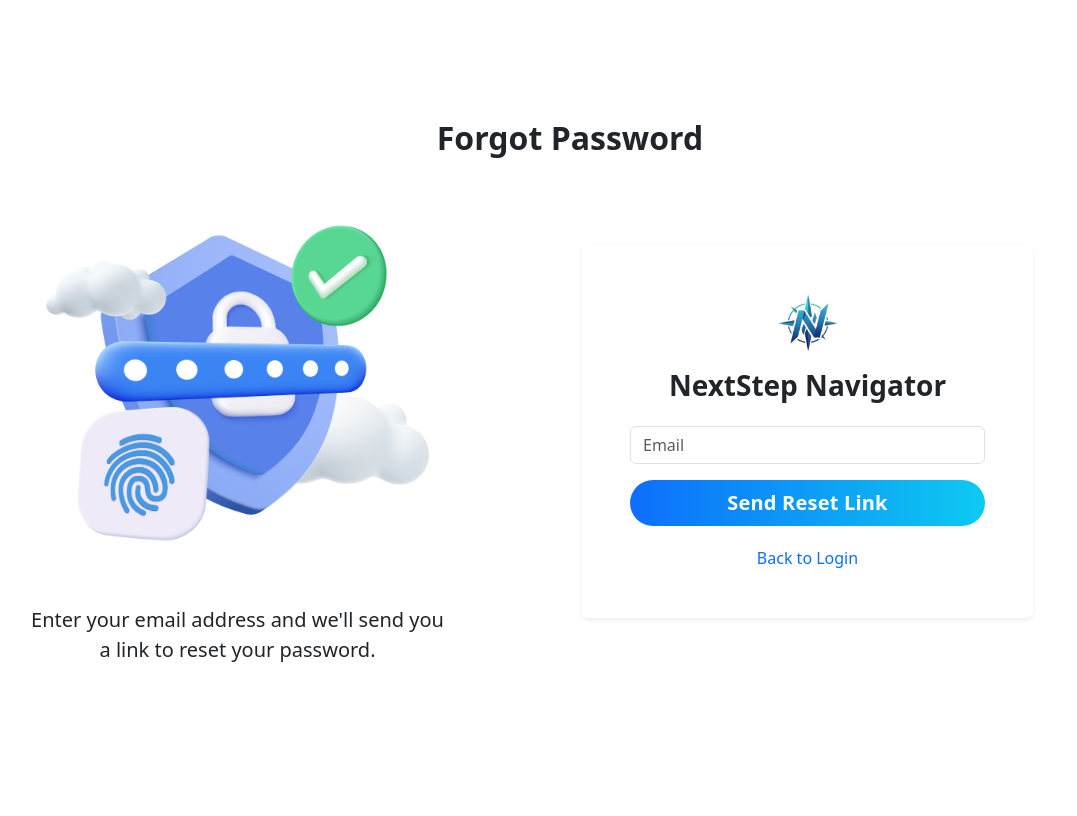
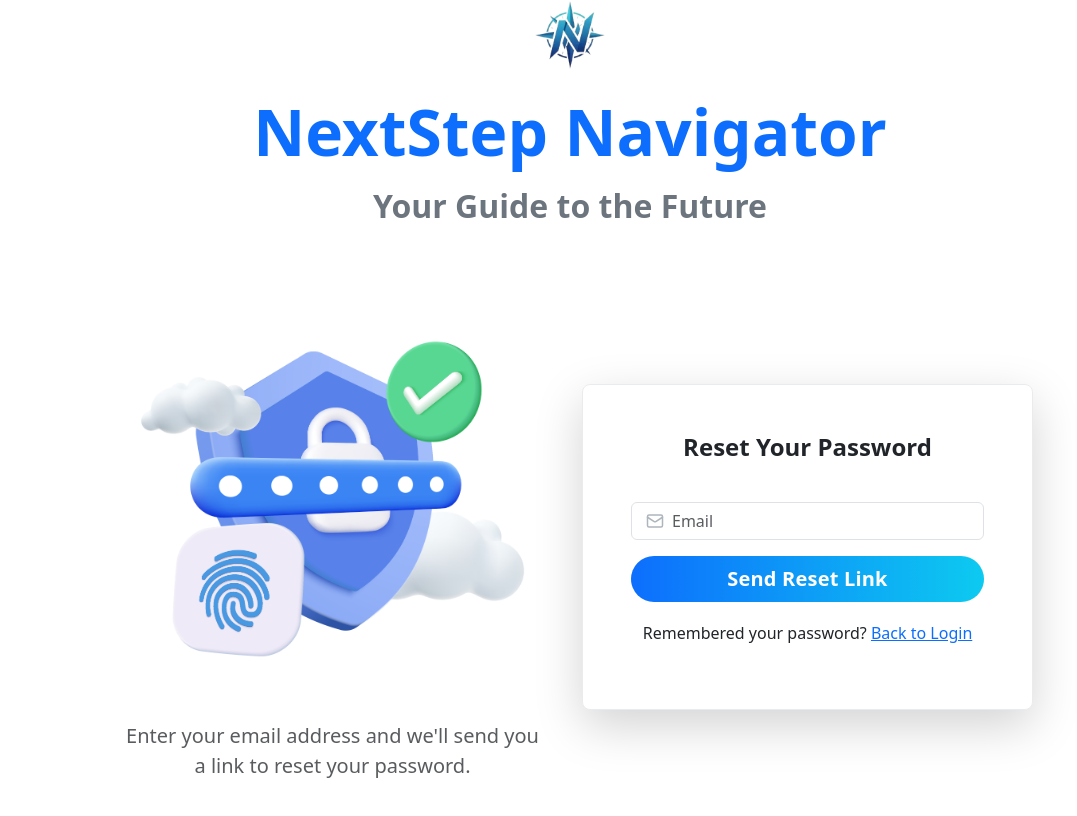
Before and after one commit to Faro123-sudo/Nextstep-with-backend, a React (Vite) app in the folder Nextstep-frontend/nextstep-navigator/: page /forgot-password in a window 1280 px wide. Shown: the top 816 px of the page, without its empty margins (70-1147 px from the left). Built offline with nearby package versions, Linux system fonts and the light colour scheme; no server answers.

Commit message:
update to the login, register, and forgot password ui

```diff
--- a/Nextstep-frontend/nextstep-navigator/src/components/staticFiles/LandingPage.css
+++ b/Nextstep-frontend/nextstep-navigator/src/components/staticFiles/LandingPage.css
@@ -26,10 +26,29 @@
 .form-check {
   width: fit-content !important;
 }
+
 .form-container {
   background: white;
   border-radius: 15px;
+  border: 1px solid #e9ecef;
 }
+
+.form-group {
+  position: relative;
+}
+
+.form-group .form-icon {
+  position: absolute;
+  left: 15px;
+  top: 50%;
+  transform: translateY(-50%);
+  color: #adb5bd;
+}
+
+.form-group .form-control {
+  padding-left: 40px;
+}
+
 .form-check-input:checked {
   background-color: #0d6efd;
   border-color: #0d6efd;
@@ -39,6 +58,13 @@
   border: none;
   transition: all 0.3s ease;
 }
+.form-error-alert {
+  display: flex;
+  align-items: center;
+  gap: 0.5rem;
+  font-size: 0.875rem;
+}
+
 .btn-primary:hover {
   transform: translateY(-2px);
   box-shadow: 0 4px 8px rgba(0, 0, 0, 0.2);
--- a/Nextstep-frontend/nextstep-navigator/src/pages/auth/ForgotPassword.jsx
+++ b/Nextstep-frontend/nextstep-navigator/src/pages/auth/ForgotPassword.jsx
@@ -3,6 +3,7 @@ import { useState } from "react";
 import { useNavigate, Link } from "react-router-dom";
 import { sendPasswordResetEmail } from "../../utils/auth";
 import Lottie from "lottie-react";
+import { Mail, AlertCircle, CheckCircle } from "lucide-react";
 import Logo from "../../assets/logo.webp";
 import animationData from "../../assets/animation/forgot-password.json";
 import "bootstrap/dist/css/bootstrap.min.css";
@@ -36,45 +37,62 @@ const ForgotPassword = () => {
 
     return (
       <div className="min-vh-100 d-flex flex-column align-items-center justify-content-center landing-bg">
-        <h2 className="fw-bold mb-4 text-center">Forgot Password</h2>
       <div className="container">
-          <div className="row align-items-center">
+        <div className="row text-center mb-5">
+          <div className="col-12" data-aos="fade-up" data-aos-delay="300">
+            <img src={Logo} alt="NextStep Navigator Logo" className="mb-4 fade-in" style={{ height: "70px" }} />
+            <h1 className="display-3 fw-bold text-primary mb-3">NextStep Navigator</h1>
+            <h2 className="fw-semibold text-secondary mb-4">Your Guide to the Future</h2>
+          </div>
+        </div>
+        <div className="row justify-content-center align-items-center mb-5">
           <div className="col-md-6 col-lg-5 text-center mb-5 mb-md-0" data-aos="fade-right" data-aos-delay="500">
             <Lottie animationData={animationData} loop style={{ width: "100%", maxWidth: "400px", margin: "auto" }} />
-              <p className="lead mt-4 px-3">
+            <p className="lead mt-4 text-muted px-3">
               Enter your email address and we'll send you a link to reset your password.
             </p>
           </div>
-            <div className="col-md-6 col-lg-5 offset-lg-1" data-aos="fade-left" data-aos-delay="700">
-              <form onSubmit={handleSubmit} className="p-4 p-md-5 bg-white rounded shadow-sm">
-                <div className="text-center mb-4">
-                  < img src={Logo} alt="NextStep Navigator Logo" className="mb-3" style={{ height: "60px" }} />
-                  <h3 className="fw-bold">NextStep Navigator</h3>
-                </div>
+          <div className="col-md-6 col-lg-5" data-aos="fade-left" data-aos-delay="500">
+            <div className="form-container p-4 p-md-5 shadow-lg rounded-3">
+              <form onSubmit={handleSubmit} className="d-grid gap-3">
+                <h4 className="fw-bold mb-4 text-center">Reset Your Password</h4>
+                <div className="form-group">
+                  <Mail className="form-icon" size={18} />
                   <input
                       type="email"
-                    className="form-control mb-3"
+                      className="form-control"
                       placeholder="Email"
                       value={email}
                       onChange={(e) => setEmail(e.target.value)}
                       disabled={!!message} // Disable input after success
                       required
                   />
-                {error && <p className="text-danger text-sm">{error}</p>}
-                {message && <p className="text-success text-sm">{message}</p>}
+                </div>
+                {error && (
+                  <div className="alert alert-danger p-2 form-error-alert" role="alert">
+                    <AlertCircle size={18} /> {error}
+                  </div>
+                )}
+                {message && (
+                  <div className="alert alert-success p-2 form-error-alert" role="alert">
+                    <CheckCircle size={18} /> {message}
+                  </div>
+                )}
                 <button
                   type="submit"
                   className="btn btn-primary btn-lg w-100 py-2 fw-bold rounded-pill"
-                    disabled={loading || !!message} // Disable button during/after request
+                  disabled={loading || !!message}
                 >
                   {loading ? "Sending..." : "Send Reset Link"}
                 </button>
-                <div className="mt-3 text-center">
-                  <Link to="/login" className="text-decoration-none">
+              </form>
+              <p className="text-center mt-3">
+                Remembered your password?{" "}
+                <Link to="/login" className="link-primary">
                   Back to Login
                 </Link>
+              </p>
             </div>
-              </form>
           </div>
         </div>
         </div>
--- a/Nextstep-frontend/nextstep-navigator/src/pages/auth/Login.jsx
+++ b/Nextstep-frontend/nextstep-navigator/src/pages/auth/Login.jsx
@@ -4,6 +4,7 @@ import { login } from "../../utils/auth";
 import { useProfile } from "../../context/ProfileContext"; // Import the profile hook
 import Lottie from "lottie-react";
 import Logo from "../../assets/logo.webp";
+import { User, Lock, AlertCircle } from "lucide-react"; // Import icons
 import animationData from "../../assets/animation/looking.json";
 import "bootstrap/dist/css/bootstrap.min.css";
 import "../../components/staticFiles/LandingPage.css";
@@ -23,7 +24,7 @@ const Login = () => {
 
     if (!username || !password) {
       setError("Please fill in all fields");
-      return;
+      return
     }
 
     try {
@@ -60,7 +61,7 @@ const Login = () => {
             </h2>
           </div>
         </div>
-        <div className="row justify-content-center align-items-center">
+        <div className="row justify-content-center align-items-center mb-5">
           <div className="col-md-6 col-lg-5 text-center mb-5 mb-md-0" data-aos="fade-right" data-aos-delay="500">
             <Lottie animationData={animationData} loop style={{ width: "100%", maxWidth: "400px", margin: "auto" }} />
             <p className="lead mt-4 text-muted px-3">
@@ -71,6 +72,8 @@ const Login = () => {
             <div className="form-container p-4 p-md-5 shadow-lg rounded-3">
               <form onSubmit={handleLogin} className="d-grid gap-3">
                 <h4 className="fw-bold mb-4 text-center">Login to Your Account</h4>
+                <div className="form-group">
+                  <User className="form-icon" size={18} />
                   <input
                     type="text"
                     className="form-control"
@@ -79,6 +82,9 @@ const Login = () => {
                     onChange={(e) => setUsername(e.target.value)}
                     required
                   />
+                </div>
+                <div className="form-group">
+                  <Lock className="form-icon" size={18} />
                   <input
                     type={showPassword ? "text" : "password"}
                     className="form-control"
@@ -87,6 +93,7 @@ const Login = () => {
                     onChange={(e) => setPassword(e.target.value)}
                     required
                   />
+                </div>
                 <div className="d-flex justify-content-between align-items-center">
                   <div className="form-check">
                     <input
@@ -104,7 +111,11 @@ const Login = () => {
                     Forgot Password?
                   </Link>
                 </div>
-                {error && <p className="text-danger text-sm">{error}</p>}
+                {error && (
+                  <div className="alert alert-danger p-2 form-error-alert" role="alert">
+                    <AlertCircle size={18} /> {error}
+                  </div>
+                )}
                 <button
                   type="submit"
                   className="btn btn-primary btn-lg w-100 py-2 fw-bold rounded-pill"
```
Also changed, not shown: Nextstep-frontend/nextstep-navigator/src/pages/auth/Register.jsx (+16 -6 lines), 1 other file (tests, documents, lock files or other folders). Lines whose indentation alone changed are shown as unchanged.
